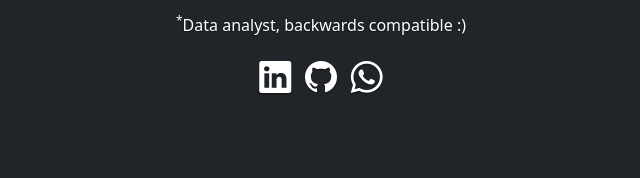
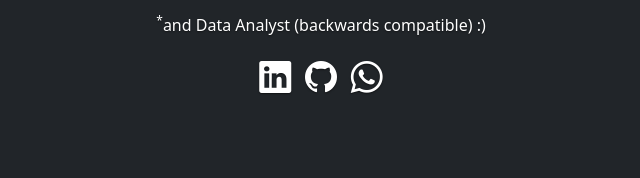
Before and after one commit to cconrady/cconrady.github.io, a plain HTML site: page index.html in a window 1280 px wide. Shown: the part 397-575 px from the top of the page, 319-959 px from the left. Drawn offline with nearby package versions, Linux system fonts and the light colour scheme.

Commit message:
Update index.html

```diff
--- a/index.html
+++ b/index.html
@@ -57,7 +57,7 @@
       <strong style="font-size: 1.1em;">engineer</strong>
       currently living in London. Loves the sea, the sun, and most of everything inbetween.
 
-    <p><sup>*</sup>Data analyst, backwards compatible :)</p>
+    <p><sup>*</sup>and Data Analyst (backwards compatible) :)</p>
 
     <a href="https://linkedin.com/in/chrisrconrady" class="bi bi-linkedin" target="_blank" style="font-size: 2rem; color: white; padding: .3rem"></a>
     <a href="https://github.com/cconrady" class="bi bi-github" target="_blank" style="font-size: 2rem; color: white; padding: .3rem"></a>
```
